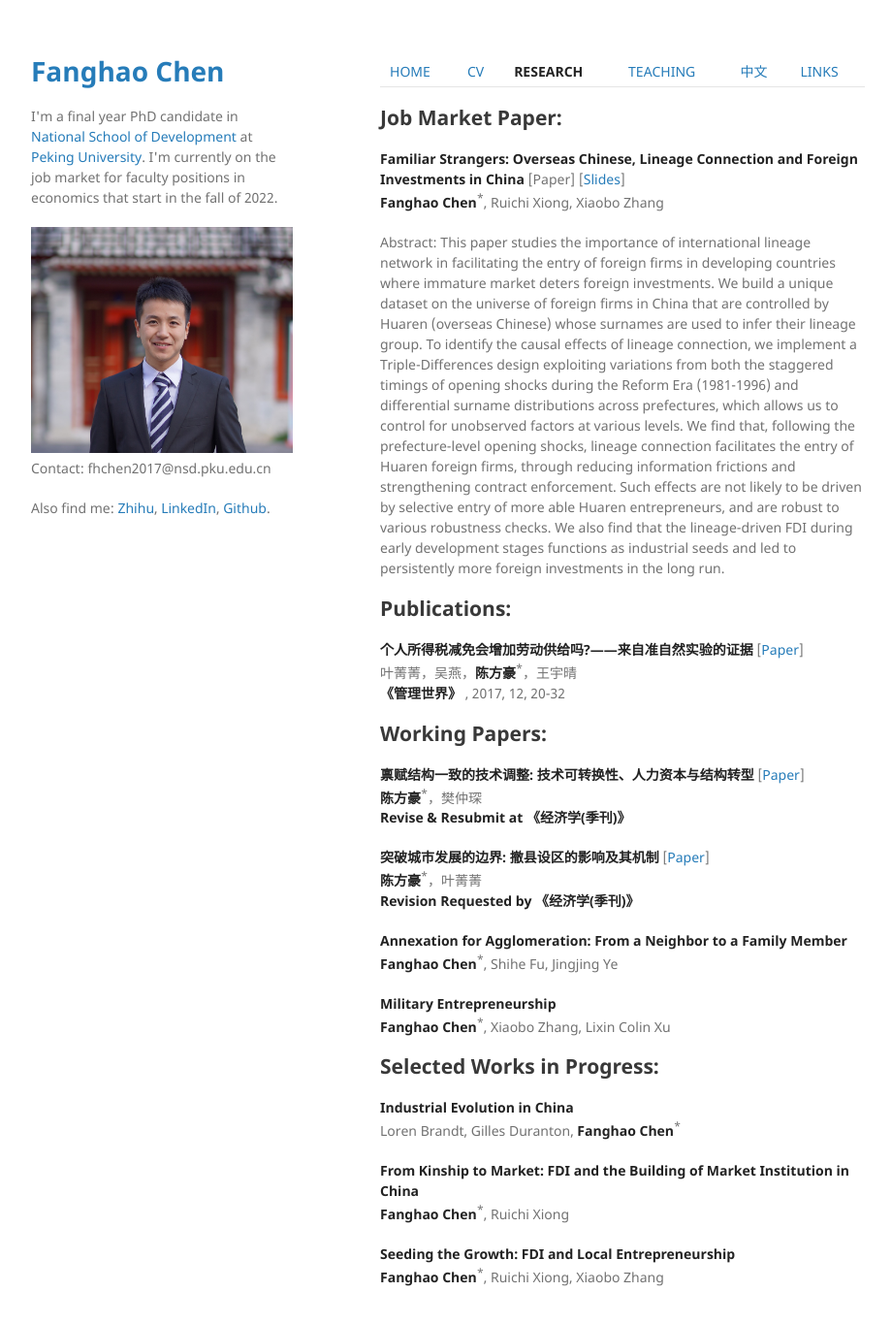
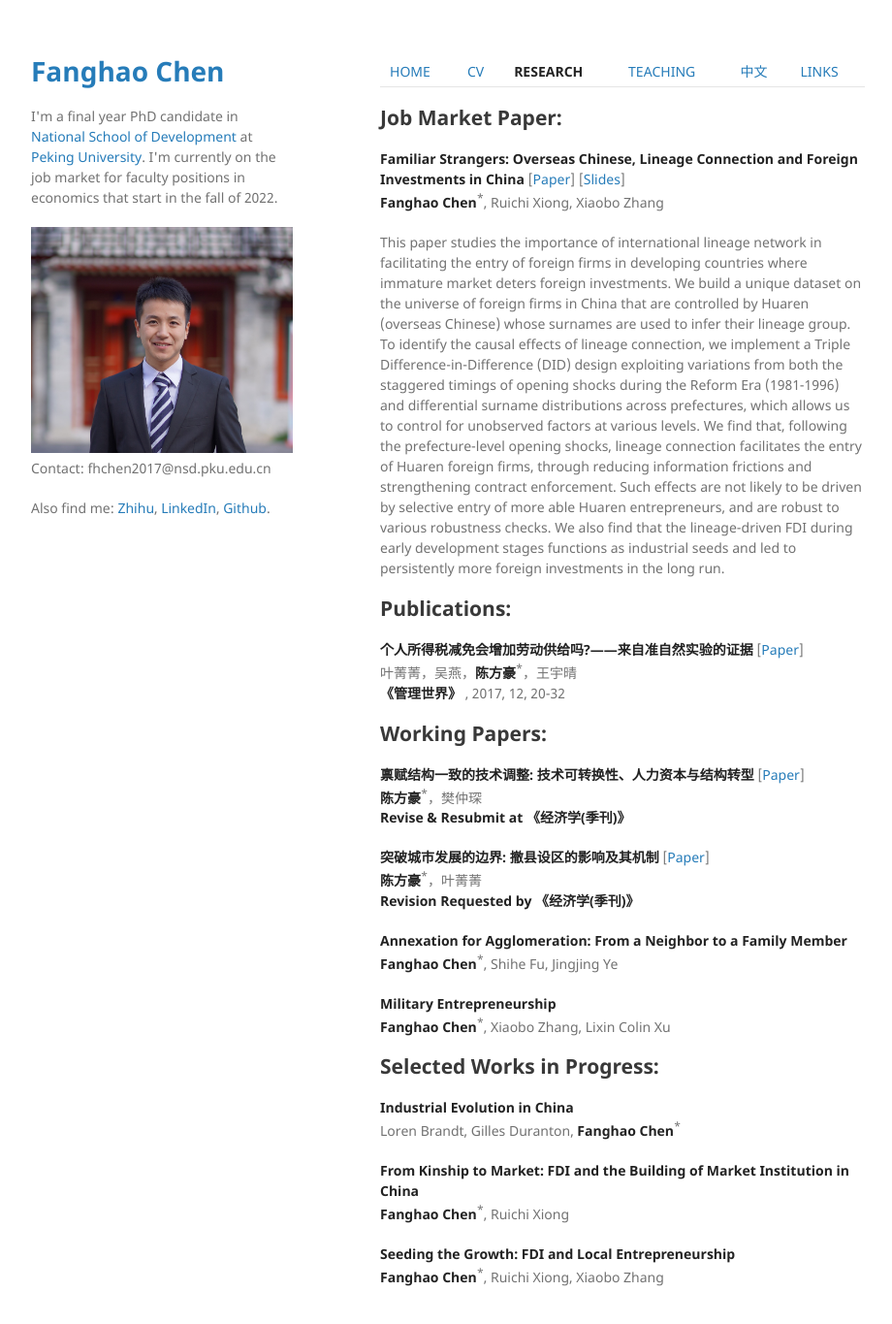
Before and after one commit to FanghaoChen/homepage, a Jekyll site: the page built from research.md, in a window 1280 px wide and 1396 px high. Shown: the top 1365 px of the window at 97% size, without its empty margins (178-1098 px from the left). Built offline with Jekyll 4.4.1, drawn with Linux system fonts in a browser that asks for light colours.

Commit message:
Update research.md

```diff
--- a/research.md
+++ b/research.md
@@ -6,10 +6,10 @@ layout: default
 
 ## Job Market Paper:
 
-**Familiar Strangers: Overseas Chinese, Lineage Connection and Foreign Investments in China** [Paper] [[Slides](./assets/familiar_stranger_slides_210925.pdf)]<br/>
+**Familiar Strangers: Overseas Chinese, Lineage Connection and Foreign Investments in China** [[Paper](./assets/JMP_211025.pdf)] [[Slides](./assets/familiar_stranger_slides_210925.pdf)]<br/>
 **Fanghao Chen**<sup>*</sup>, Ruichi Xiong, Xiaobo Zhang
 
-Abstract: This paper studies the importance of international lineage network in facilitating the entry of foreign firms in developing countries where immature market deters foreign investments. We build a unique dataset on the universe of foreign firms in China that are controlled by Huaren (overseas Chinese) whose surnames are used to infer their lineage group. To identify the causal effects of lineage connection, we implement a Triple-Differences design exploiting variations from both the staggered timings of opening shocks during the Reform Era (1981-1996) and differential surname distributions across prefectures, which allows us to control for unobserved factors at various levels. We find that, following the prefecture-level opening shocks, lineage connection facilitates the entry of Huaren foreign firms, through reducing information frictions and strengthening contract enforcement. Such effects are not likely to be driven by selective entry of more able Huaren entrepreneurs, and are robust to various robustness checks. We also find that the lineage-driven FDI during early development stages functions as industrial seeds and led to persistently more foreign investments in the long run.
+This paper studies the importance of international lineage network in facilitating the entry of foreign firms in developing countries where immature market deters foreign investments. We build a unique dataset on the universe of foreign firms in China that are controlled by Huaren (overseas Chinese) whose surnames are used to infer their lineage group. To identify the causal effects of lineage connection, we implement a Triple Difference-in-Difference (DID) design exploiting variations from both the staggered timings of opening shocks during the Reform Era (1981-1996) and differential surname distributions across prefectures, which allows us to control for unobserved factors at various levels. We find that, following the prefecture-level opening shocks, lineage connection facilitates the entry of Huaren foreign firms, through reducing information frictions and strengthening contract enforcement. Such effects are not likely to be driven by selective entry of more able Huaren entrepreneurs, and are robust to various robustness checks. We also find that the lineage-driven FDI during early development stages functions as industrial seeds and led to persistently more foreign investments in the long run.
 
 ## Publications:
 
```
